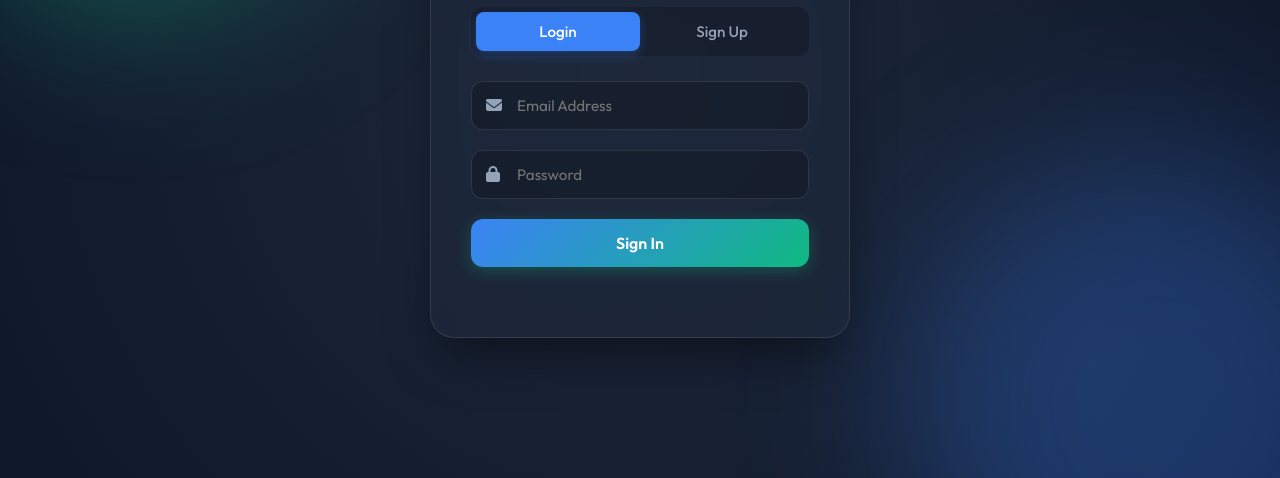
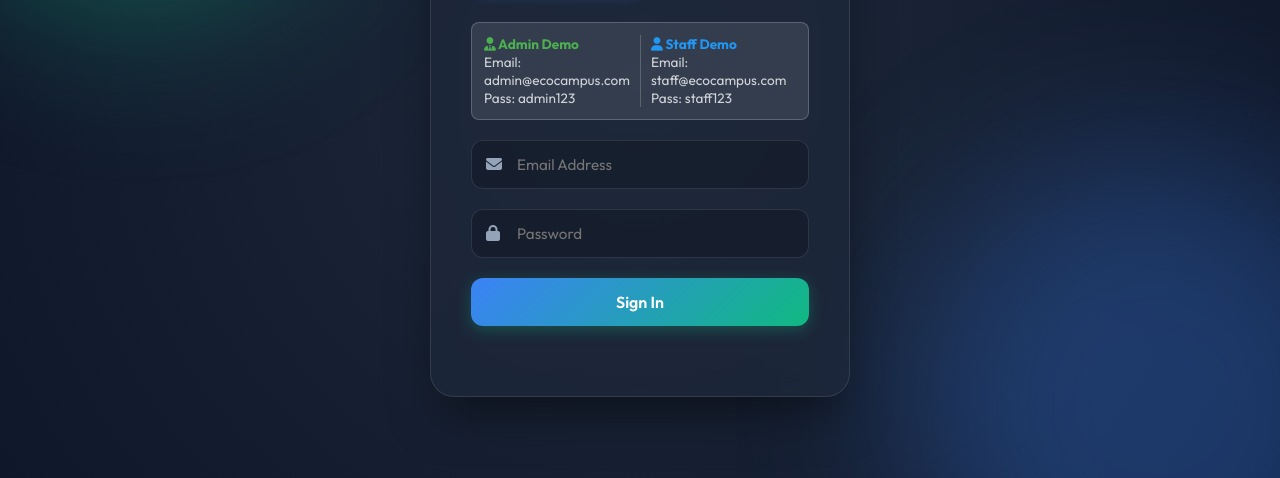
Before and after one commit to sonukmandal123/smart-campus-waste-system, a website with bundled scripts: page frontend/auth.html in a window 1280 px wide. Shown: the part 322-800 px from the top of the page. Built offline with nearby package versions, Linux system fonts and the light colour scheme; no server answers.

Commit message:
Add dual demo credentials and npm dev script

```diff
--- a/frontend/auth.html
+++ b/frontend/auth.html
@@ -29,6 +29,18 @@
 
     <!-- Login Form -->
     <form id="login-form" class="auth-form active-form">
+      <div class="demo-info" style="background: rgba(255,255,255,0.1); padding: 12px; border-radius: 8px; margin-bottom: 20px; font-size: 0.85em; text-align: left; border: 1px solid rgba(255,255,255,0.2); display: flex; justify-content: space-between; gap: 10px;">
+        <div style="flex: 1;">
+          <strong style="color: #4CAF50;"><i class="fa-solid fa-user-tie"></i> Admin Demo</strong><br>
+          <span style="opacity: 0.8;">Email: admin@ecocampus.com</span><br>
+          <span style="opacity: 0.8;">Pass: admin123</span>
+        </div>
+        <div style="flex: 1; border-left: 1px solid rgba(255,255,255,0.2); padding-left: 10px;">
+          <strong style="color: #2196F3;"><i class="fa-solid fa-user"></i> Staff Demo</strong><br>
+          <span style="opacity: 0.8;">Email: staff@ecocampus.com</span><br>
+          <span style="opacity: 0.8;">Pass: staff123</span>
+        </div>
+      </div>
       <div class="input-group">
         <i class="fa-solid fa-envelope"></i>
         <input type="email" id="login-email" placeholder="Email Address" required>
--- a/package.json
+++ b/package.json
@@ -4,7 +4,8 @@
   "description": "",
   "main": "index.js",
   "scripts": {
-    "start": "node index.js"
+    "start": "node backend/server.js",
+    "dev": "node backend/server.js"
   },
   "keywords": [],
   "author": "",
```
